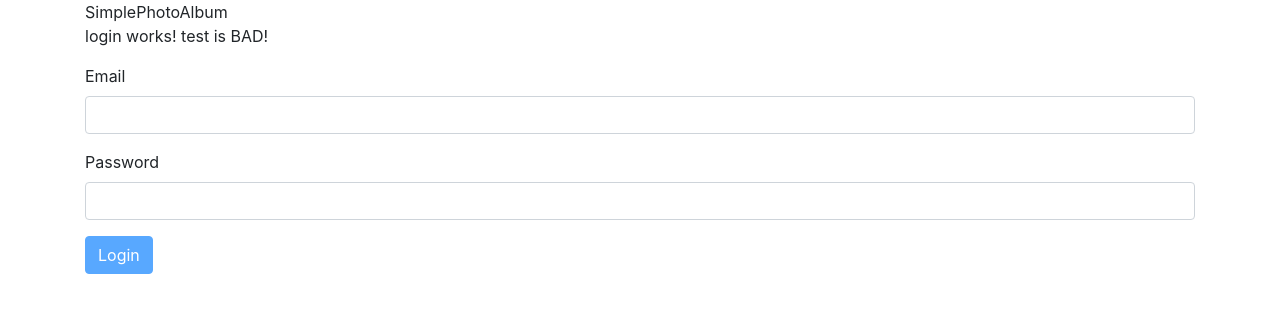
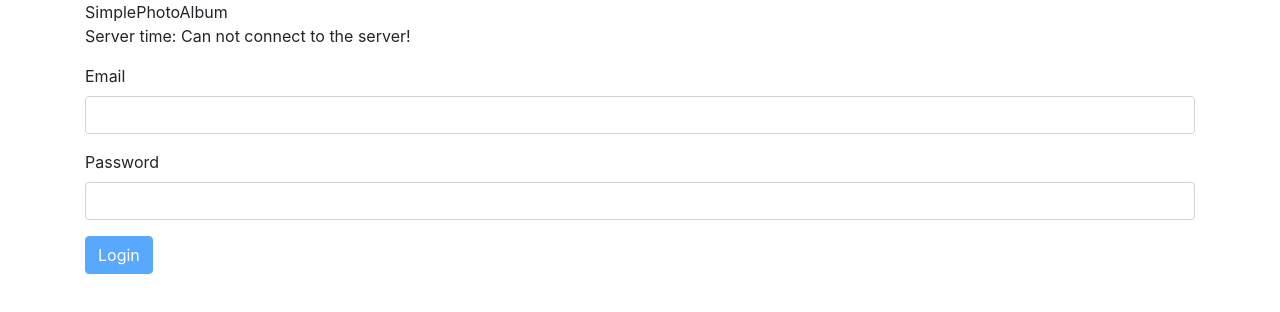
Before and after one commit to tkarpuk/SimplePhotoAlbum, an Angular app: page /login in a window 1280 px wide. Shown: the top 312 px of the page. Built offline with nearby package versions, Linux system fonts and the light colour scheme; no server answers.

Commit message:
Fix design

```diff
--- a/src/app/components/login/login.component.html
+++ b/src/app/components/login/login.component.html
@@ -1,4 +1,4 @@
-<p>login works! {{testTime}}</p>
+<p>Server time: {{testTime}}</p>
 <div>
   <form [formGroup]="formLogin" (ngSubmit)="onLogin()">
     <div class="form-group">
--- a/src/app/components/login/login.component.ts
+++ b/src/app/components/login/login.component.ts
@@ -10,7 +10,7 @@ import { AuthService } from 'src/app/services/auth.service';
 })
 export class LoginComponent implements OnInit {
   formLogin!: FormGroup;
-  testTime: string = 'test is BAD!'; // TODO: remove after testing
+  testTime: string = 'Can not connect to the server!';
 
   constructor(private authService: AuthService,
     private router: Router) {}
@@ -21,7 +21,7 @@ export class LoginComponent implements OnInit {
     this.tryTest();
   }
 
-  tryTest(): void { // TODO: remove after testing
+  tryTest(): void {
     this.authService.TryTest().subscribe(data => {this.testTime = data;});
   }
 
@@ -37,7 +37,7 @@ export class LoginComponent implements OnInit {
     const password = this.formLogin.value['password'];
 
     this.authService.login(email, password);
-//    this.formLogin.reset();
+    this.formLogin.reset();
     this.router.navigateByUrl('/album');
   }
 }
--- a/src/app/components/photo-edit/photo-edit.component.html
+++ b/src/app/components/photo-edit/photo-edit.component.html
@@ -1,4 +1,12 @@
-<p>photo-edit works!</p>
+<div *ngIf="(id <= 0); else captionEdit">
+  <h4>Add new photo into album</h4>
+</div>
+<ng-template #captionEdit>
+  <div>
+  <h4>Edit photo information</h4>
+</div>
+</ng-template>
+
 <div>
   <form [formGroup]="formPhoto" (ngSubmit)="submitPhoto()">
     <div class="form-group">
--- a/src/app/components/photo/photo.component.html
+++ b/src/app/components/photo/photo.component.html
@@ -1,4 +1,4 @@
-<p>{{photo.caption}}</p>
+<h5>{{photo.caption}}</h5>
 <div>
   <div class="form-group">
     <a routerLink="/photo/{{photo.id}}" class="btn btn-primary" role="button">Edit photo's data</a>&nbsp;&nbsp;
```
